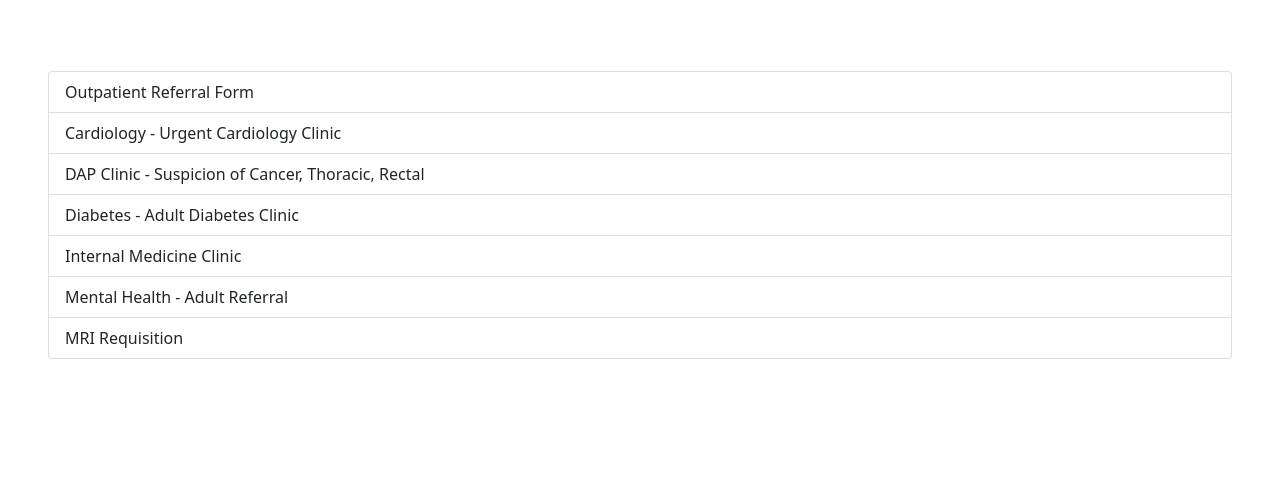
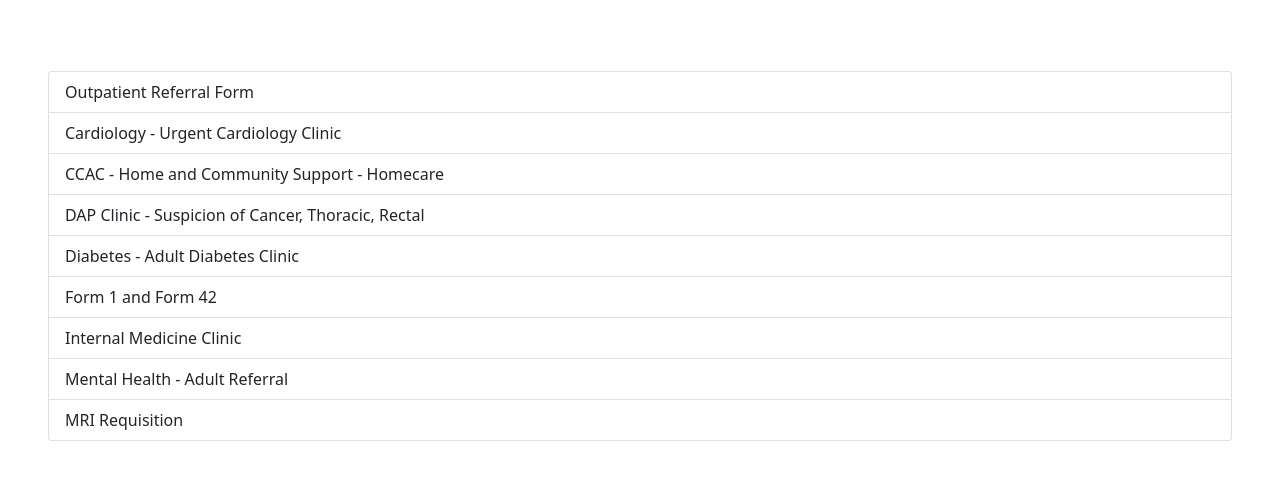
Before and after one commit to jdc9111/rvhForms, a plain HTML site: page index.html in a window 1280 px wide. Shown: the part 121-600 px from the top of the page. Drawn offline with nearby package versions, Linux system fonts and the light colour scheme.

Commit message:
added form 1

```diff
--- a/index.html
+++ b/index.html
@@ -32,6 +32,12 @@
           >Cardiology - Urgent Cardiology Clinic</a
         >
         <a
+          href="eFORMS/CCAC form.pdf"
+          class="list-group-item list-group-item-action"
+          >CCAC - Home and Community Support - Homecare</a
+        >
+
+        <a
           href="https://foundation.rvh.on.ca/wp-content/uploads/sites/2/2021/03/Thoracic-Suspicion-of-Cancer-and-Rectal-DAP-Referral-Form-1.pdf"
           class="list-group-item list-group-item-action"
           >DAP Clinic - Suspicion of Cancer, Thoracic, Rectal</a
@@ -40,6 +46,11 @@
           href="eFORMS/Adult Diabetes Clinic Referral MTC.pdf"
           class="list-group-item list-group-item-action"
           >Diabetes - Adult Diabetes Clinic</a
+        >
+        <a
+          href="eFORMS/form-1-and-42.pdf"
+          class="list-group-item list-group-item-action"
+          >Form 1 and Form 42</a
         >
         <a
           href="eFORMS/Internal Medicine Referral.pdf"
```
Also changed, not shown: 4 other files.
